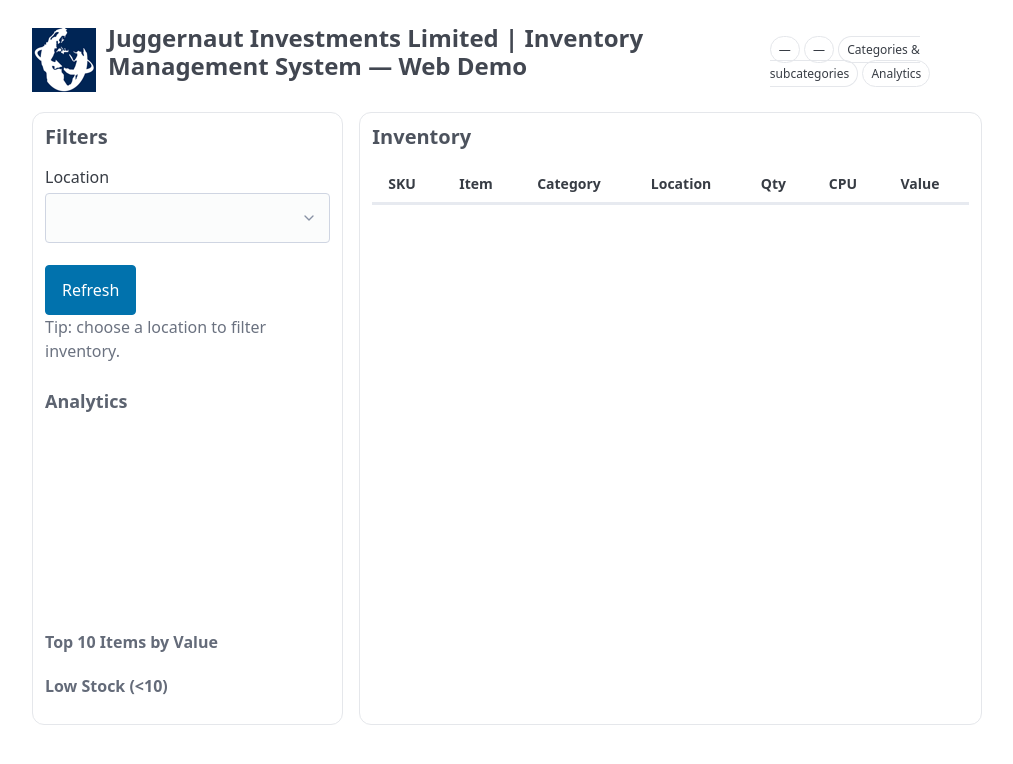
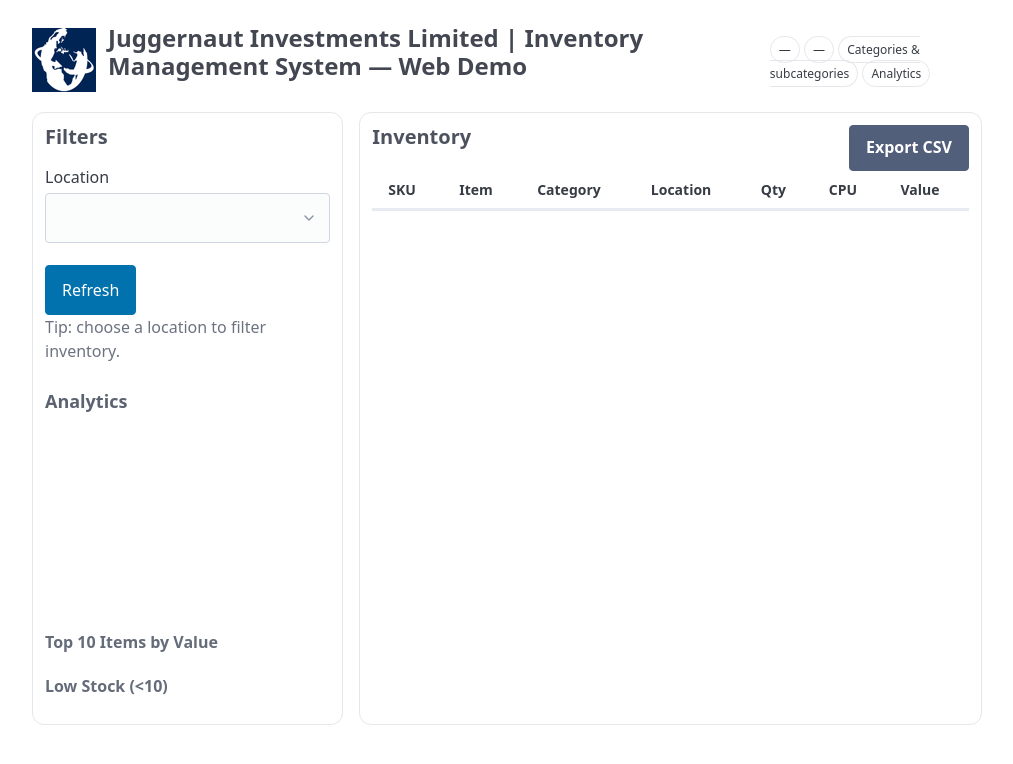
Before and after one commit to twinventures/inventory, an Electron app: page web/index.html in a window 1200 px wide. Shown: the whole page, without its empty margins (93-1106 px from the left). Drawn offline with nearby package versions, Linux system fonts and the light colour scheme; no server answers; files whose address does not match are found by name.

Commit message:
Web: add Export CSV and data caching, and stop seeding; only create tables when using Postgres

```diff
--- a/web/index.html
+++ b/web/index.html
@@ -53,7 +53,7 @@
       </div>
 
       <div class="card">
-        <h4>Inventory</h4>
+        <h4>Inventory <button id="exportCsv" class="secondary" style="float:right;">Export CSV</button> </h4>
         <table>
           <thead>
             <tr>
```
